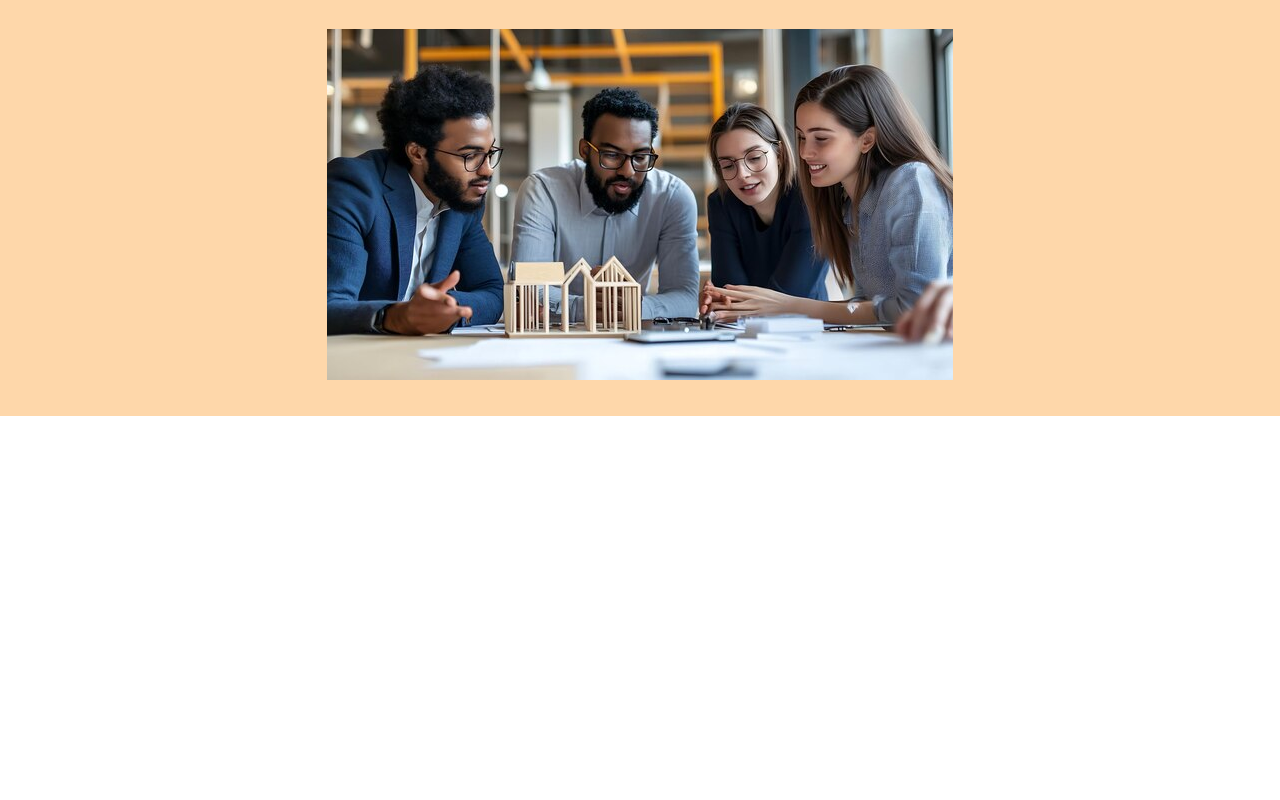
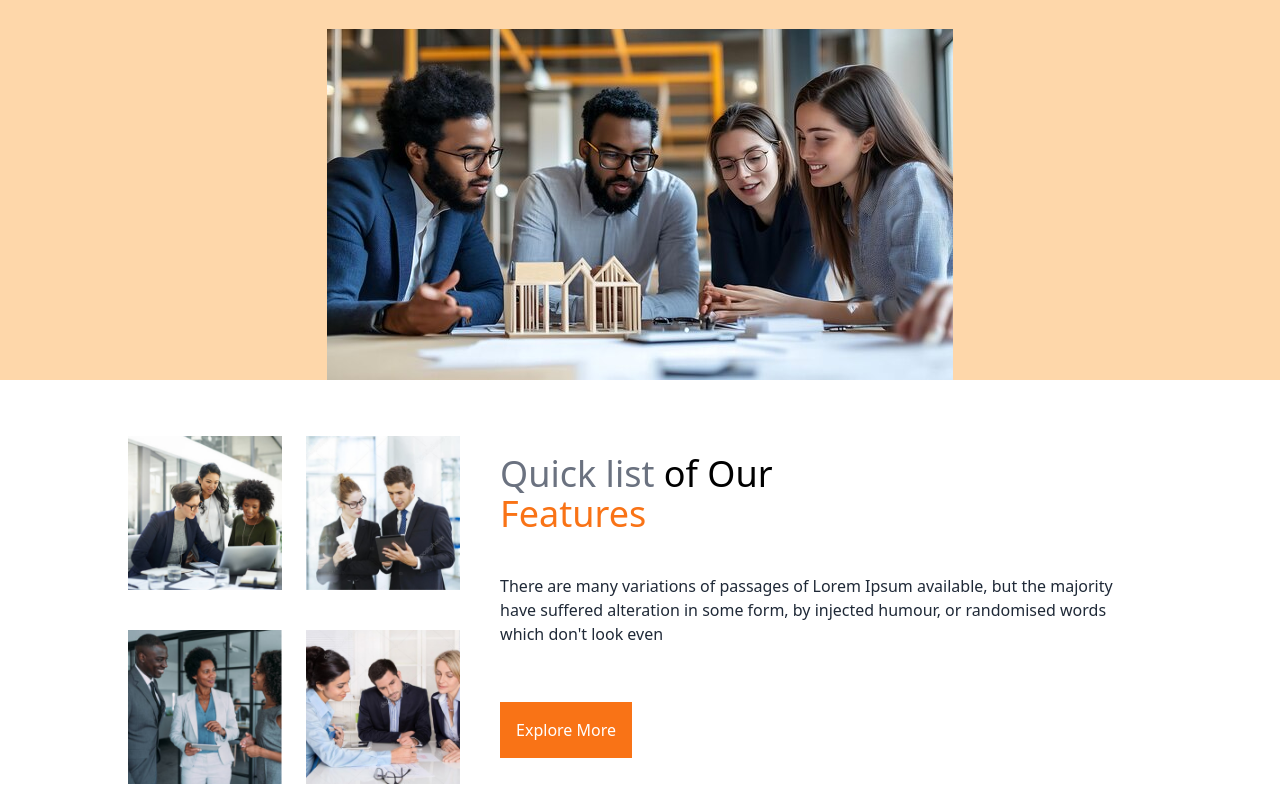
Before and after one commit to shamsmahee/3D-Architects, a plain HTML site: page index.html in a window 1280 px wide. Shown: the part 467-1267 px from the top of the page. Before the commit the page ends 883 px from the top, so only its background shows below. Drawn offline with nearby package versions, Linux system fonts and the light colour scheme.

Commit message:
2ndpartresponsive

```diff
--- a/index.html
+++ b/index.html
@@ -23,9 +23,9 @@
       };
     </script>
   </head>
-  <body class="bg-white">
+  <body class="container mx-auto bg-white">
     <!-- header Section Start -->
-    <section class="container mx-auto bg-orange-200">
+    <section class="bg-orange-200">
       <div class="navbar justify-between">
         <div class="navbar-start">
           <div class="dropdown">
@@ -95,9 +95,35 @@
         </div>
       </div>
       <div class="w-full h-auto flex justify-center">
-        <img class="mb-9" src="Img/grouppic.jpg" alt="" />
+        <img src="Img/grouppic.jpg" alt="" />
       </div>
     </section>
     <!-- hero&Intro Section End -->
+    <!-- 2nd Part Start Here -->
+    <section
+      class="flex justify-between items-center flex-col-reverse lg:flex-row mt-14 mr-32 ml-32"
+    >
+      <div class="grid grid-cols-1 sm:grid-cols-2 gap-2 lg: gap-6">
+        <img class="w-full h-auto mb-4" src="Img/1.png" alt="" />
+        <img class="w-full h-auto mb-4" src="Img/2.png" alt="" />
+        <img class="w-full h-auto mb-4" src="Img/3.png" alt="" />
+        <img class="w-full h-auto mb-0" src="Img/4.png" alt="" />
+      </div>
+      <div class="ml-10">
+        <h1 class="text-gray-500 text-4xl">
+          Quick list <span class="text-black">of Our </span>
+        </h1>
+        <span class="text-orange-500 text-4xl">Features</span>
+        <p class="my-10">
+          There are many variations of passages of Lorem Ipsum available, but
+          the majority have suffered alteration in some form, by injected
+          humour, or randomised words which don't look even
+        </p>
+        <button class="mb-6 px-4 py-4 bg-orange-500 text-white lg: mt-4">
+          Explore More
+        </button>
+      </div>
+    </section>
+    <!-- 2nd Part End Here -->
   </body>
 </html>
```
Also changed, not shown: Img/1.png (added), Img/2.png (added), Img/3.png (added), Img/4.png (added).
